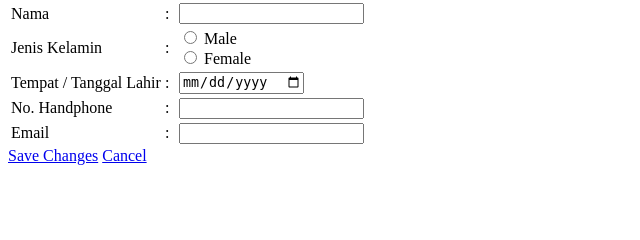
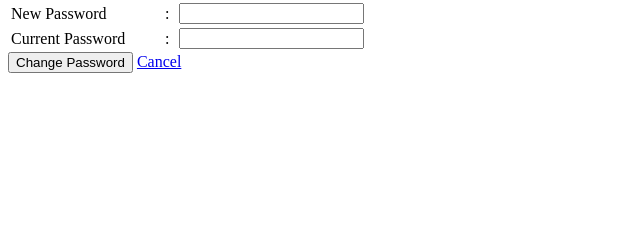
Before and after one commit to Axrous/siperpus, a PHP site: page /app/View/User/profile-edit.php in a window 1280 px wide. Shown: the part 252-492 px from the top of the page, without its empty margins (0-640 px from the left). Run offline with PHP 8.4, Linux system fonts and the light colour scheme.

Commit message:
add:edit pass features

```diff
--- a/app/View/User/profile-edit.php
+++ b/app/View/User/profile-edit.php
@@ -27,46 +27,22 @@
             </div>
         </div>
         <div class="col">
-            <form action="#" method="post">
+            <form action="/users/profile/edit" method="post">
                 <table class="table table-borderless">
                     <tbody>
                         <tr>
-                            <td style="width: 150px;">Nama</td>
+                            <td style="width: 150px;">New Password</td>
                             <td style="width: 10px;">:</td>
-                            <td><input type="text" class="form-control"></td>
+                            <td><input type="password" class="form-control" name="newPassword"></td>
                         </tr>
                         <tr>
-                            <td>Jenis Kelamin</td>
-                            <td>:</td>
-                            <td><div class="form-check-inline ms-3">
-                                <input class="form-check-input" type="radio" name="flexRadioDefault" id="flexRadioDefault1">
-                                <label class="form-check-label" for="flexRadioDefault1">Male</label>
-                            </div>
-                            <div class="form-check-inline">
-                                <input class="form-check-input" type="radio" name="flexRadioDefault" id="flexRadioDefault2">
-                                <label class="form-check-label" for="flexRadioDefault2">Female</label>
-                            </div></td>
+                            <td style="width: 150px;">Current Password</td>
+                            <td style="width: 10px;">:</td>
+                            <td><input type="password" class="form-control" name="oldPassword"></td>
                         </tr>
-                        <tr>
-                            <td>Tempat / Tanggal Lahir</td>
-                            <td>:</td>
-                            <td><input class="form-control form-control-sm" type="date"></td>
-                        </tr>
-
-                        <tr>
-                            <td>No. Handphone</td>
-                            <td>:</td>
-                            <td><input type="text" class="form-control"></td>
-                        </tr>
-                        <tr>
-                            <td>Email</td>
-                            <td>:</td>
-                            <td><input type="email" class="form-control"></td>
-                        </tr>
-
                     </tbody>
                     </table>
-                    <a class="btn btn-primary" href="#" role="button">Save Changes</a>
+                    <button class="btn btn-primary"type="submit">Change Password</button>
                     <a class="btn btn-secondary" href="/users/profile">Cancel</a>
             </form>
 
--- a/app/View/User/profile.php
+++ b/app/View/User/profile.php
@@ -47,7 +47,7 @@
 
             </tbody>
             </table>
-            <a class="btn btn-primary" href="/users/profile/edit" role="button">Edit</a>
+            <a class="btn btn-primary" href="/users/profile/edit" role="button">Edit Password</a>
         </div>
     </div>
 </div>
--- a/public/index.php
+++ b/public/index.php
@@ -29,6 +29,7 @@
 Router::add('GET', '/users/books', PinjamController::class, 'booksUser', [MustLoginMiddleware::class]);
 Router::add('GET', '/users/profile', UserController::class, "userProfile", [MustLoginMiddleware::class]);
 Router::add('GET', '/users/profile/edit', UserController::class, "profileEdit", [MustLoginMiddleware::class]);
+Router::add('POST', '/users/profile/edit', UserController::class, 'postProfileEdit', [MustLoginMiddleware::class]);
 
 //Book Controller
 Router::add('GET', '/admin/books', BookController::class, 'showAllBooks', [MustAdminMiddleware::class]);
```
Also changed, not shown: app/Controller/UserController.php (+19 -0 lines), app/Model/UserEditPasswordRequest.php (added, +9 -0 lines), app/Model/UserEditPasswordResponse.php (added, +9 -0 lines), app/Repository/UserRepository.php (+7 -0 lines), app/Service/UserService.php (+40 -0 lines).
